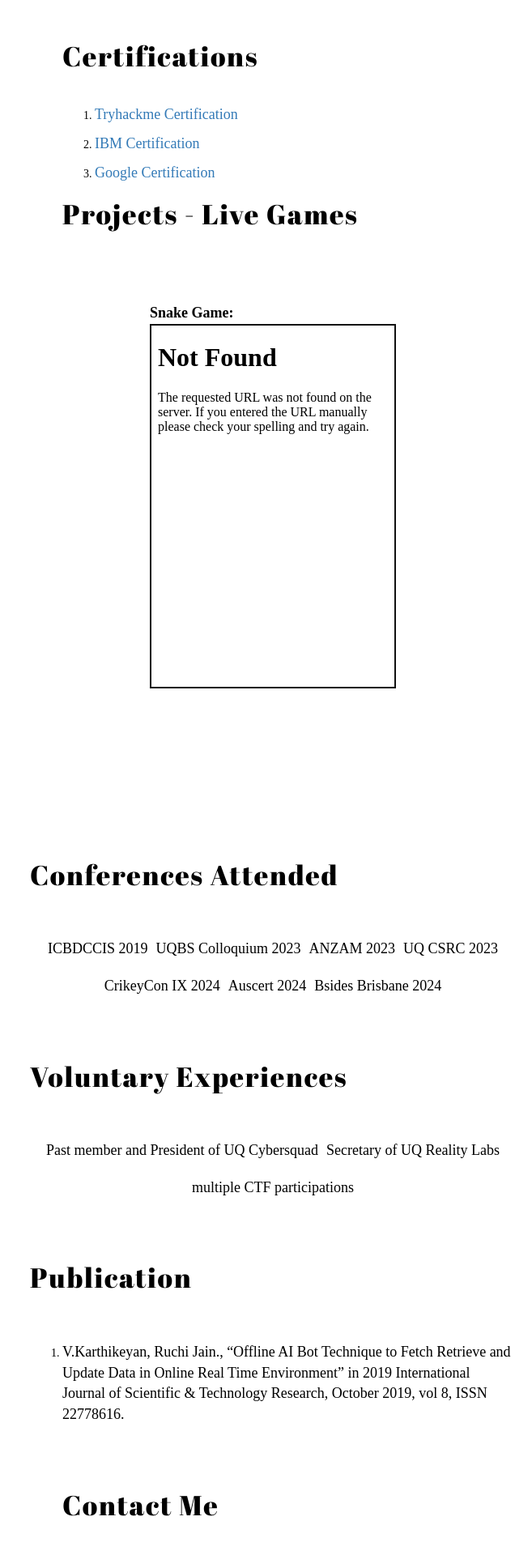
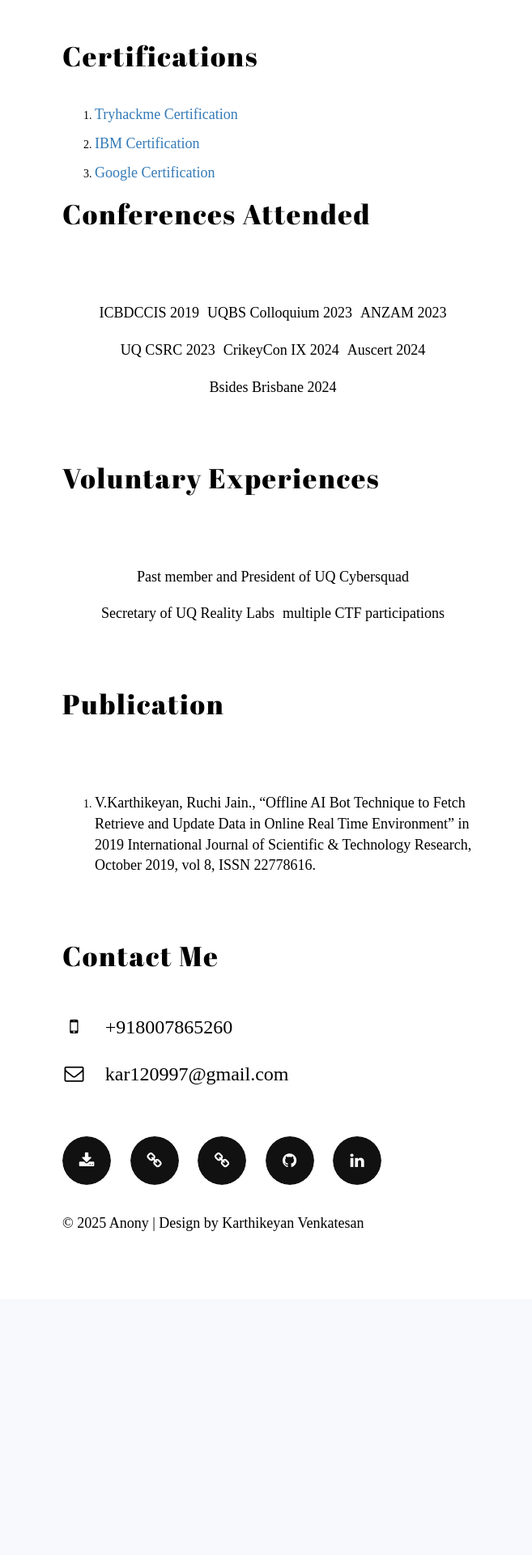
Before and after one commit to vkarthikeyan12/trial-website, a Flask app: page / in a window 1280 px wide. Shown: the part 2315-4235 px from the top of the page at 81% size, without its empty margins (623-1280 px from the left). After the commit the page ends 3835 px from the top, so only its background shows below. Run offline with Flask 3, Linux system fonts and the light colour scheme; some libraries are stand-ins or nearby versions; some web fonts are replaced.

Commit message:
Update index.html

```diff
--- a/templates/index.html
+++ b/templates/index.html
@@ -182,22 +182,7 @@
                     </ol>
 
 
-                        <!-- PROJECTS -->
 
-    <h3 class="headline scroll-animated-from-right">Projects - Live Games</h3>
-
-    <div class="scroll-container">
-        <!-- Snake Game -->
-        <p class="scroll-animated-from-right">
-            <strong>Snake Game:</strong><br>
-            <iframe src="/snake.html" width="100%" height="450px" style="border:2px solid #111;"></iframe>
-        </p>
-    </div>
-</section>
-
-
-
-                    <!-- /PROJECTS -->
 
 
 
```
